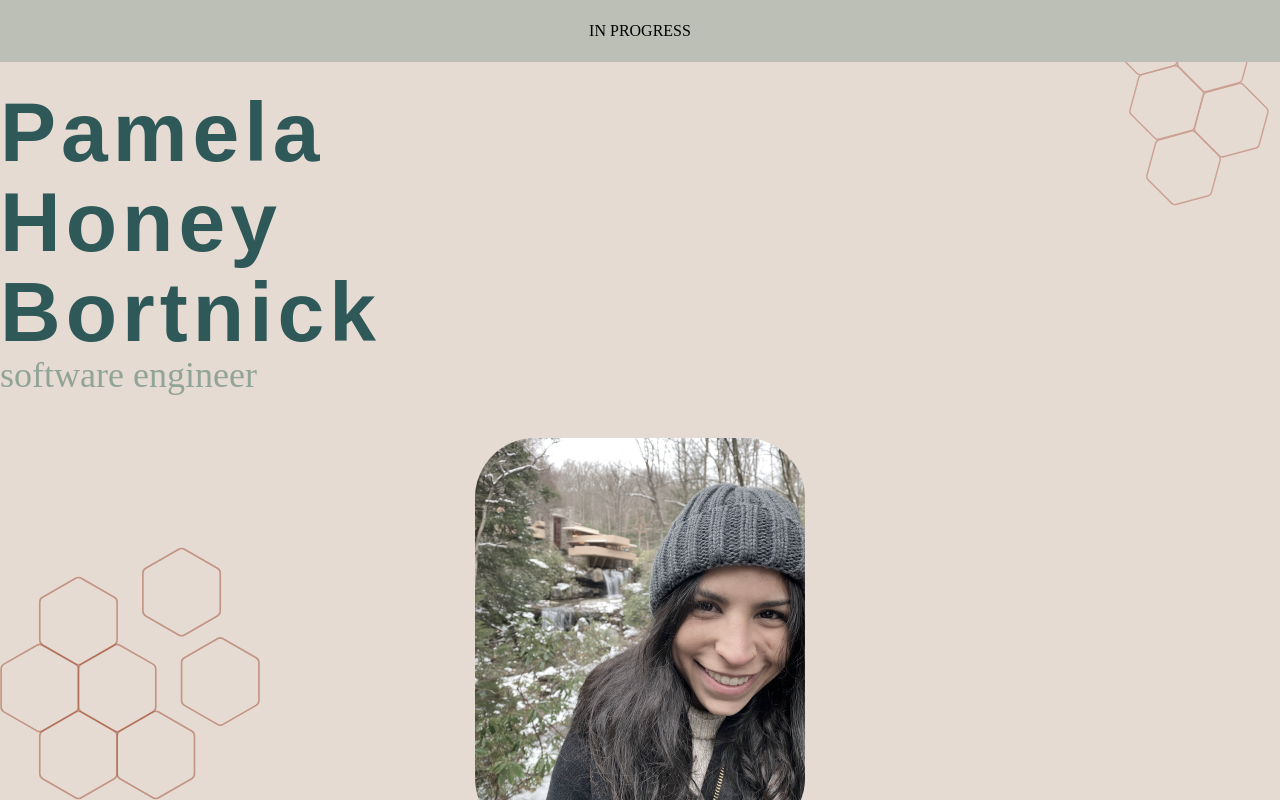
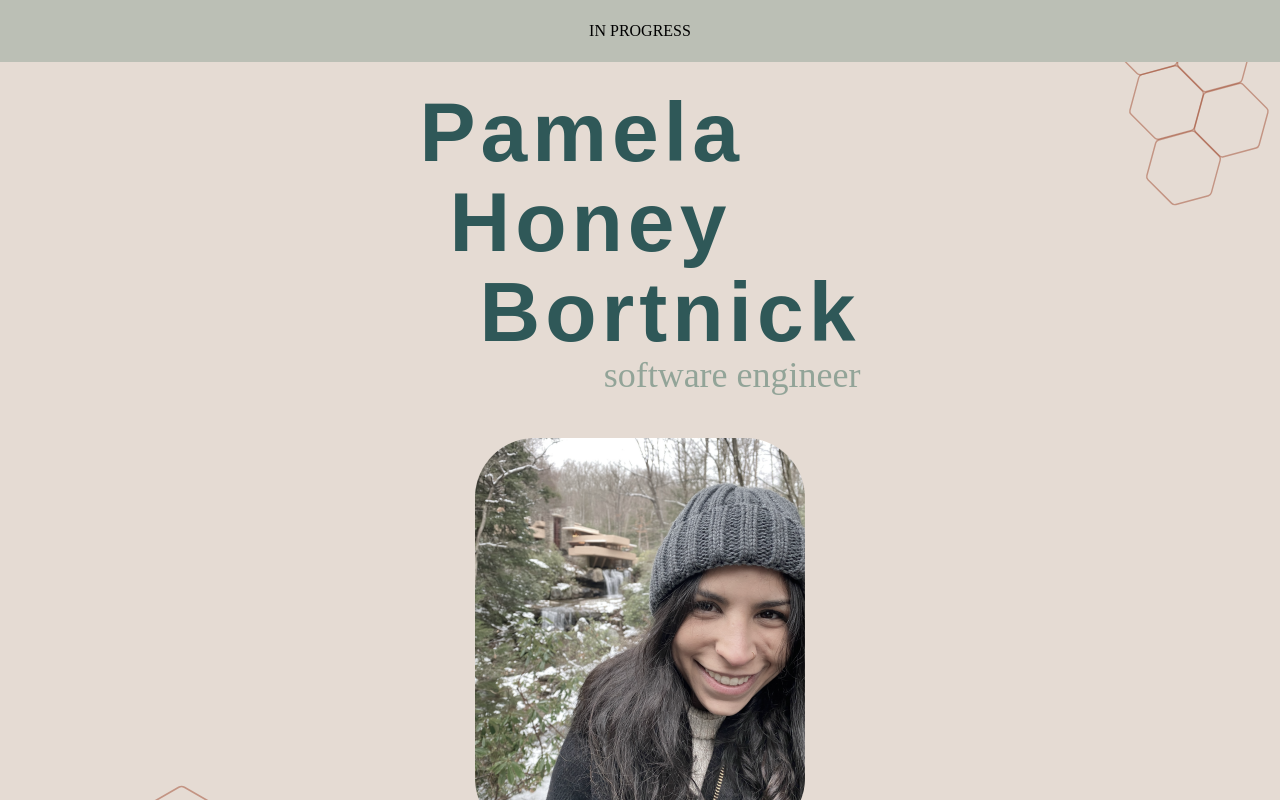
Before and after one commit to pbortnick/pamelahoneybortnick, a Next.js app: page / in a window 1280 px wide. Shown: the top 800 px of the page. Built offline with nearby package versions, Linux system fonts and the light colour scheme; a web font is replaced by a local one.

Commit message:
style fixes

```diff
--- a/components/hero/index.tsx
+++ b/components/hero/index.tsx
@@ -3,6 +3,7 @@ import s from './s.module.css'
 const Hero = () => {
   return (
     <header className={s.hero}>
+      <div className={s.textContainer}>
         <div className={s.text}>
           <h1 className={s.heading}>
             <span>Pamela</span>
@@ -10,6 +11,7 @@ const Hero = () => {
             <span>Bortnick</span>
           </h1>
           <p className={s.description}>software engineer</p>
+        </div>
       </div>
       <div className={s.imageContainer}>
         <Image src={require('./profile-pic.png')} height={800} alt="profile picture of pam" width={660} className={s.image} />
--- a/components/hero/s.module.css
+++ b/components/hero/s.module.css
@@ -14,19 +14,22 @@
   }
 }
 
+.textContainer {
+  display: flex;
+  justify-content: center;
+  grid-column: 1 / -1;
+
+  @media (--large) {
+    justify-content: flex-start;
+    grid-column: 2 / 6;
+  }
+}
+
 .text {
-  grid-column: 1 / -1;
   display: flex;
   flex-direction: column;
-
-  @media (--medium) {
-    text-align: center;
-  }
-
-  @media (--large) {
-    align-items: flex-end;
-    grid-column: 3 / 7;
-  }
+  align-items: flex-end;
+  width: fit-content;
 }
 
 .heading {
@@ -41,7 +44,6 @@
   flex-direction: column;
   gap: 6px;
 
-  @media (--large) {
     & span:nth-child(2) {
       padding-left: 30px;
     }
@@ -49,13 +51,13 @@
     & span:last-child {
       padding-left: 60px;
     }
-  }
 }
 
 .description {
   font-family: 'Della Respira', serif;
   font-size: 36px;
   color: var(--highlight);
+  text-align: right;
 
   @media (--large) {
     text-align: right;
@@ -70,11 +72,16 @@
 
   @media (--large) {
     justify-content: flex-start;
-    grid-column-start: 8;
+    grid-column: 8 / 12;
   }
 }
 
 .image {
-  max-height: 400px;
+  height: 400px;
   width: auto;
+
+  @media (--large) {
+    height: auto;
+    width: 100%;
+  }
 }
--- a/styles/globals.css
+++ b/styles/globals.css
@@ -52,7 +52,7 @@ html,
 body {
   max-width: 100vw;
   min-height: 100vh;
-  overflow: hidden;
+  overflow-x: hidden;
 }
 
 body {
--- a/views/home/s.module.css
+++ b/views/home/s.module.css
@@ -3,10 +3,11 @@
   background: var(--light-2);
   display: flex;
   flex-direction: column;
+  position: relative;
 }
 
 .topGraphicContainer {
-  position: fixed;
+  position: absolute;
   top: 0;
   right: 0;
   display: flex;
@@ -28,7 +29,7 @@
 }
 
 .bottomGraphicContainer {
-  position: fixed;
+  position: absolute;
   bottom: 0;
   left: 0;
   display: flex;
```
Also changed, not shown: lib/images/graphics/left-slanted.svg. Lines whose indentation alone changed are shown as unchanged.
